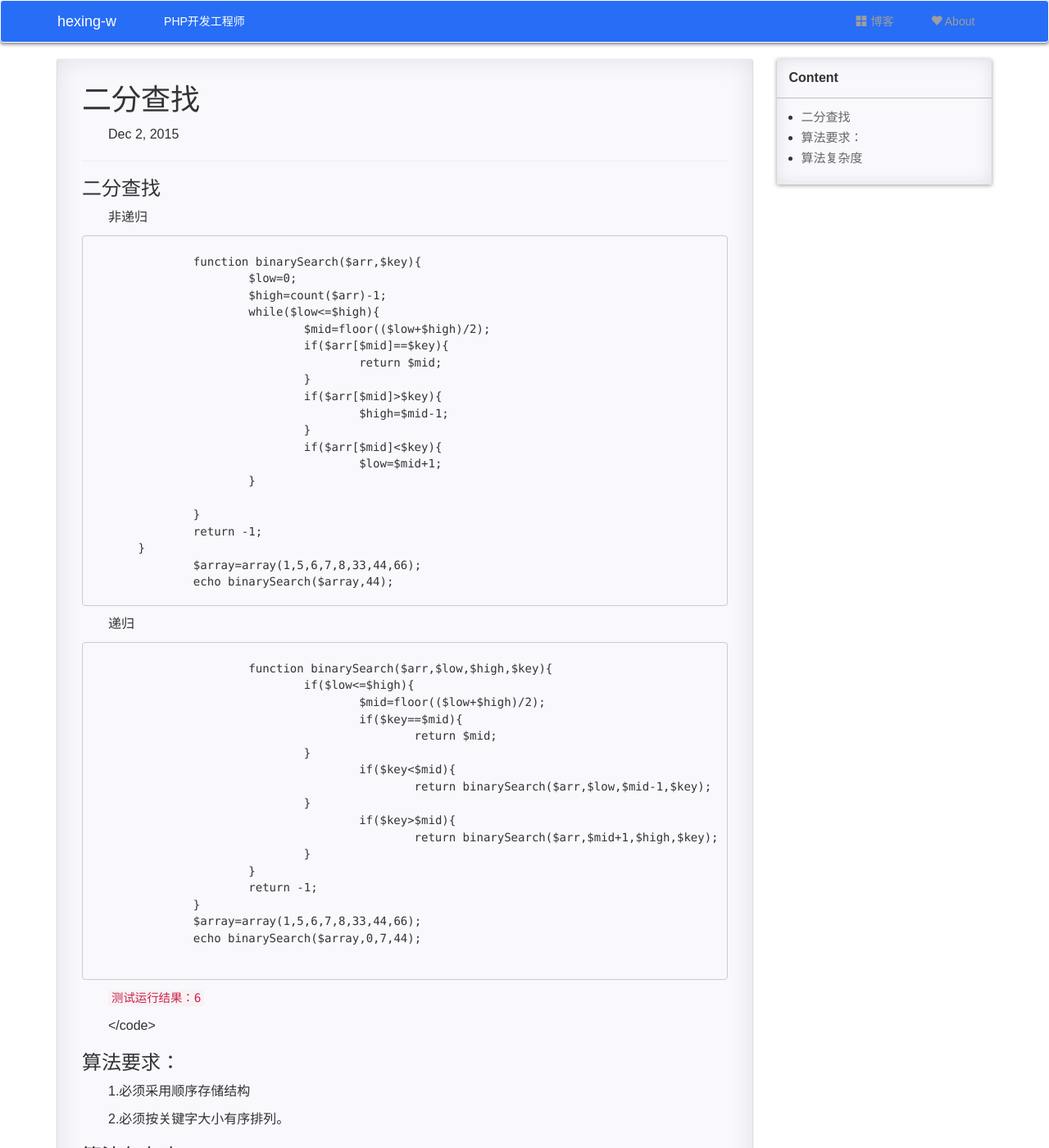
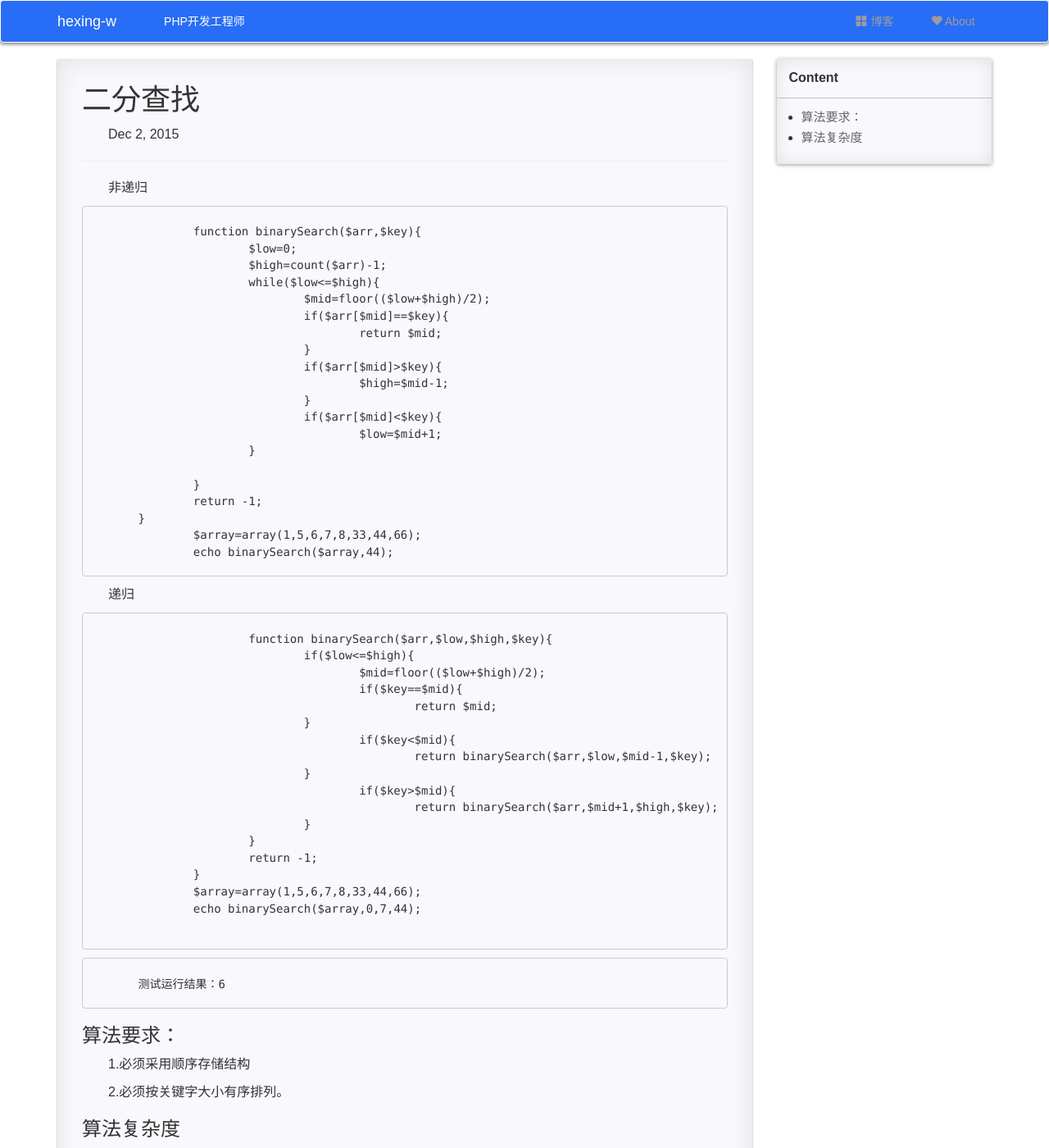
Before and after one commit to hexing-w/hexing-w.github.io, a Jekyll site: the page built from _posts/2015-12-02-二分查找.md, in a window 1280 px wide and 1400 px high. Shown: the whole window at 82% size. Built offline with Jekyll 4.4.1, drawn with Linux system fonts in a browser that asks for light colours; nearby versions of some CDN libraries; comment, search, counter and statistics services are not loaded; a style sheet for code colours, icons or effects is not loaded.

Commit message:
update binary posts

```diff
--- a/_posts/2015-12-02-二分查找.md
+++ b/_posts/2015-12-02-二分查找.md
@@ -8,8 +8,6 @@ excerpt: php
 
 * content
 {:toc}
-
-###二分查找
 
 非递归
 <pre>
@@ -61,11 +59,11 @@ excerpt: php
 </code>
 </pre>
 
-
+<pre>
 <code>
-测试运行结果：6
-
+	测试运行结果：6
 </code>
+</pre>
 
 ###算法要求：
 
```
